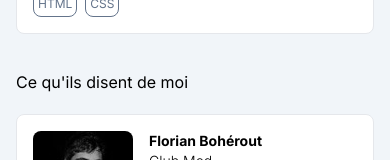
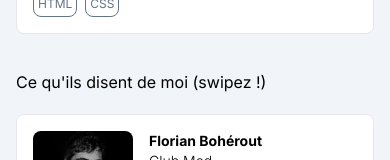
Before and after one commit to ZeFifi/my-dev-portfolio, a Next.js app: page / in a window 390 px wide. Shown: the part 2230-2390 px from the top of the page. Built offline with nearby package versions, Linux system fonts and the light colour scheme.

Commit message:
Add text visible on mobile only

```diff
--- a/src/app/components/CV/CV.tsx
+++ b/src/app/components/CV/CV.tsx
@@ -49,7 +49,9 @@ function CV() {
           />
         </div>
       ))}
-      <h2 className="text-md mb-5 mt-9">Ce qu'ils disent de moi</h2>
+      <h2 className="text-md mb-5 mt-9">
+        Ce qu'ils disent de moi <span className="lg:hidden">(swipez !)</span>
+      </h2>
       <Carousel
         opts={{
           align: "start",
```
